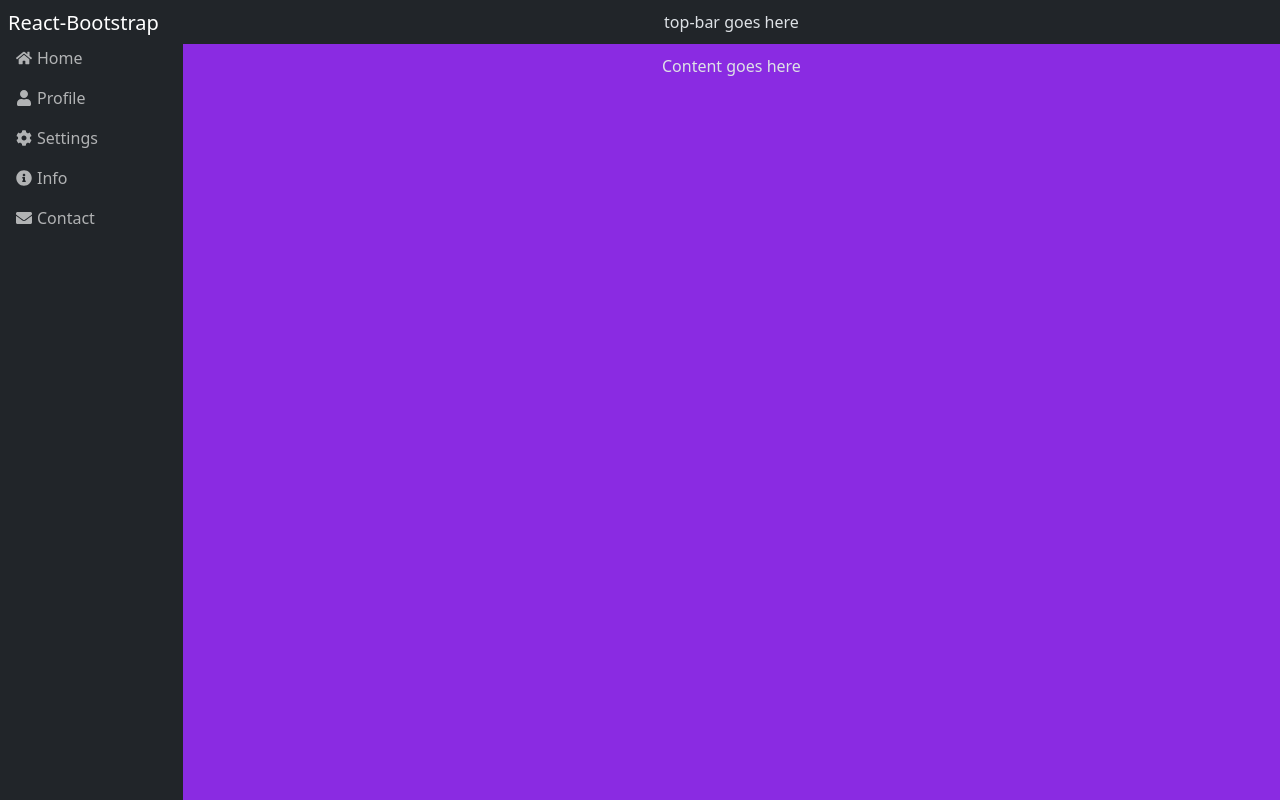
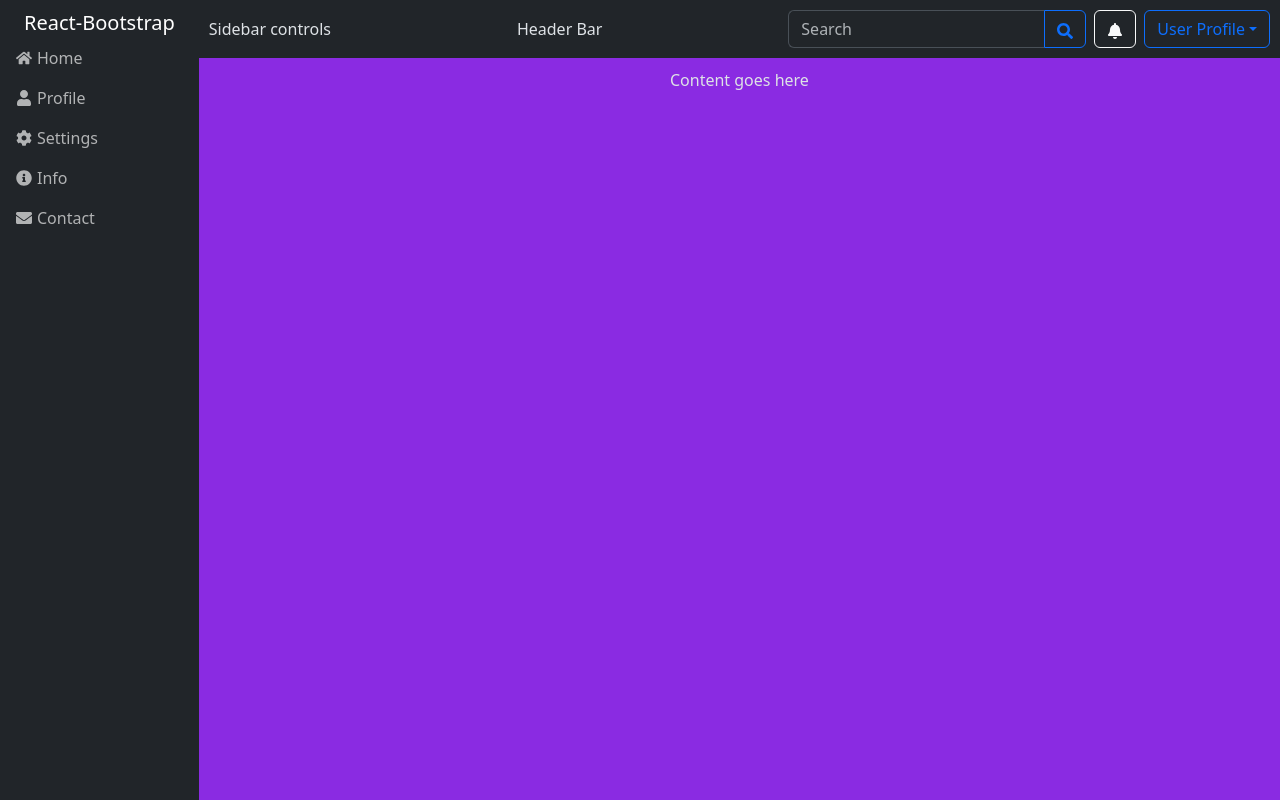
Before and after one commit to dylan10293/cs696a-week6, a React (Create React App) app: page / in a window 1280 px wide. Built offline with nearby package versions, Linux system fonts and the light colour scheme.

Commit message:
Added header

```diff
--- a/src/App.css
+++ b/src/App.css
@@ -12,10 +12,6 @@
 	flex-direction: column;
 }
 
-.top-bar {
-	padding: 10px;
-}
-
 .content-container {
 	background-color: blueviolet;
 	flex-grow: 1;
--- a/src/App.js
+++ b/src/App.js
@@ -1,6 +1,7 @@
 import './App.css';
 import 'bootstrap/dist/css/bootstrap.min.css';
 import VerticalNavBar from './components/VerticalNavigation/VerticalNavBar';
+import HeaderBar from './components/HeaderBar/HeaderBar';
 
 function App() {
   return (
@@ -9,9 +10,7 @@ function App() {
         <VerticalNavBar />
       </div>
       <div className="main-container">
-        <div className="top-bar">
-          top-bar goes here
-        </div>
+        <HeaderBar />
         <div className="content-container">
           Content goes here
         </div>
--- /dev/null
+++ b/src/components/HeaderBar/HeaderBar.css
@@ -0,0 +1,27 @@
+.top-bar {
+	padding: 10px;
+	display: flex;
+	justify-content: space-between;
+	align-items: center;
+}
+
+.profile-section {
+	display: flex;
+	align-items: center;
+}
+
+.search {
+	display: flex;
+	/* position: relative; */
+}
+
+.search input {
+	border-top-right-radius: 0;
+	border-bottom-right-radius: 0;
+	border-right: none;
+}
+
+.search button {
+	border-top-left-radius: 0;
+	border-bottom-left-radius: 0;
+}
--- /dev/null
+++ b/src/components/HeaderBar/HeaderBar.js
@@ -0,0 +1,49 @@
+import React from 'react'
+import "./HeaderBar.css";
+import { Form, FormControl, Button, Dropdown } from 'react-bootstrap';
+import { FaSearch, FaBell, FaUser } from "react-icons/fa";
+
+// Create a header that spans the top of the page(excluding the sidebar).
+// Include a search bar, a notifications icon, and a user profile dropdown.
+
+const HeaderBar = () => {
+	return (
+		<div className="top-bar">
+			<div className="sidebar-controls">
+				Sidebar controls
+			</div>
+			<div className="title">
+				<span>Header Bar</span>
+			</div>
+			<div className="profile-section">
+				<Form className="search">
+					<FormControl
+						type="search"
+						placeHolder="Search"
+						aria-label="Search"
+					/>
+					<Button variant="outline-primary">
+						<FaSearch />
+					</Button>
+				</Form>
+				<Button className="ms-2" variant="outline-light">
+					<FaBell />
+				</Button>
+
+				<Dropdown className="ms-2">
+					<Dropdown.Toggle variant="outline-primary" id="dropdown-basic">
+						User Profile
+					</Dropdown.Toggle>
+
+					<Dropdown.Menu>
+						<Dropdown.Header>Oh, hello there!</Dropdown.Header>
+						<Dropdown.Item href="/profile">Profile</Dropdown.Item>
+						<Dropdown.Item href="/logout">Logout</Dropdown.Item>
+					</Dropdown.Menu>
+				</Dropdown>
+			</div>
+		</div >
+	)
+}
+
+export default HeaderBar
--- a/src/components/VerticalNavigation/VerticalNavBar.js
+++ b/src/components/VerticalNavigation/VerticalNavBar.js
@@ -5,20 +5,17 @@ import Navbar from 'react-bootstrap/Navbar';
 import { FaHome, FaUser, FaCog, FaInfoCircle, FaEnvelope } from 'react-icons/fa';
 
 import "./VerticalNavBar.css"
-// Use React Bootstrap’s Nav component to create a vertical navigation menu.
-// Include at least 5 menu items with icons(you can use React icons or Font Awesome).
-// Ensure the sidebar is collapsible on smaller screens.
+
+///// TODO: Use React Bootstrap’s Nav component to create a vertical navigation menu.
+///// TODO: Include at least 5 menu items with icons(you can use React icons or Font Awesome).
+// TODO: Ensure the sidebar is collapsible on smaller screens.
 
 const VerticalNavBar = () => {
 	return (
 		<Navbar expand="lg" className="p-2">
 			<div className="nav-container">
-				<Navbar.Brand href="#home">React-Bootstrap</Navbar.Brand>
-				<Navbar.Toggle
-					aria-controls="basic-navbar-nav"
-					// onClick={() => setExpanded(!expanded)}
-					className="mb-2"
-				/>
+				<Navbar.Toggle aria-controls="basic-navbar-nav" />
+				<Navbar.Brand href="#home" className="ps-3">React-Bootstrap</Navbar.Brand>
 				<Navbar.Collapse id="navbar-nav" className="w-100">
 					<Nav className="flex-column w-100">
 						<Nav.Link href="home">
```
